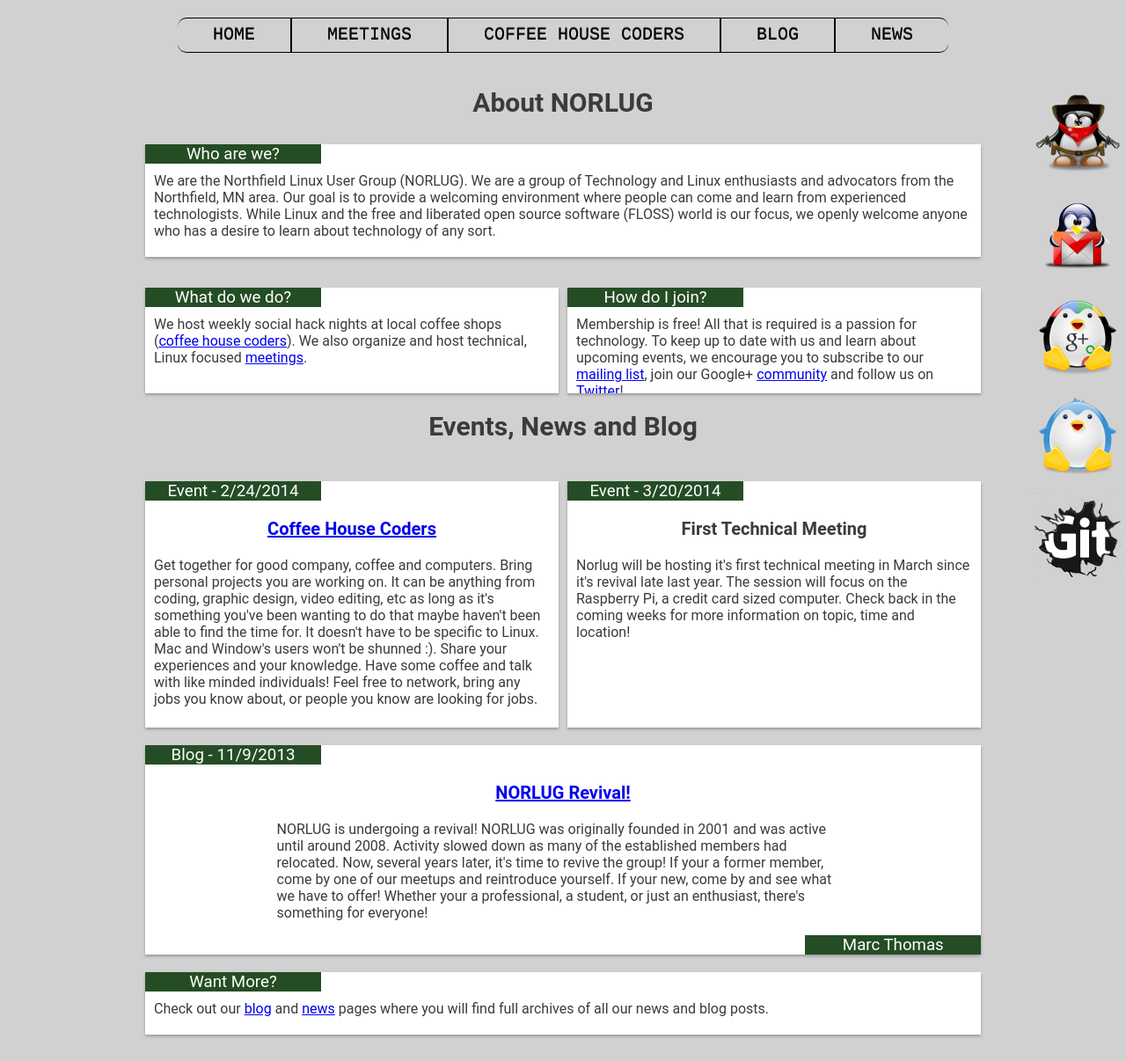
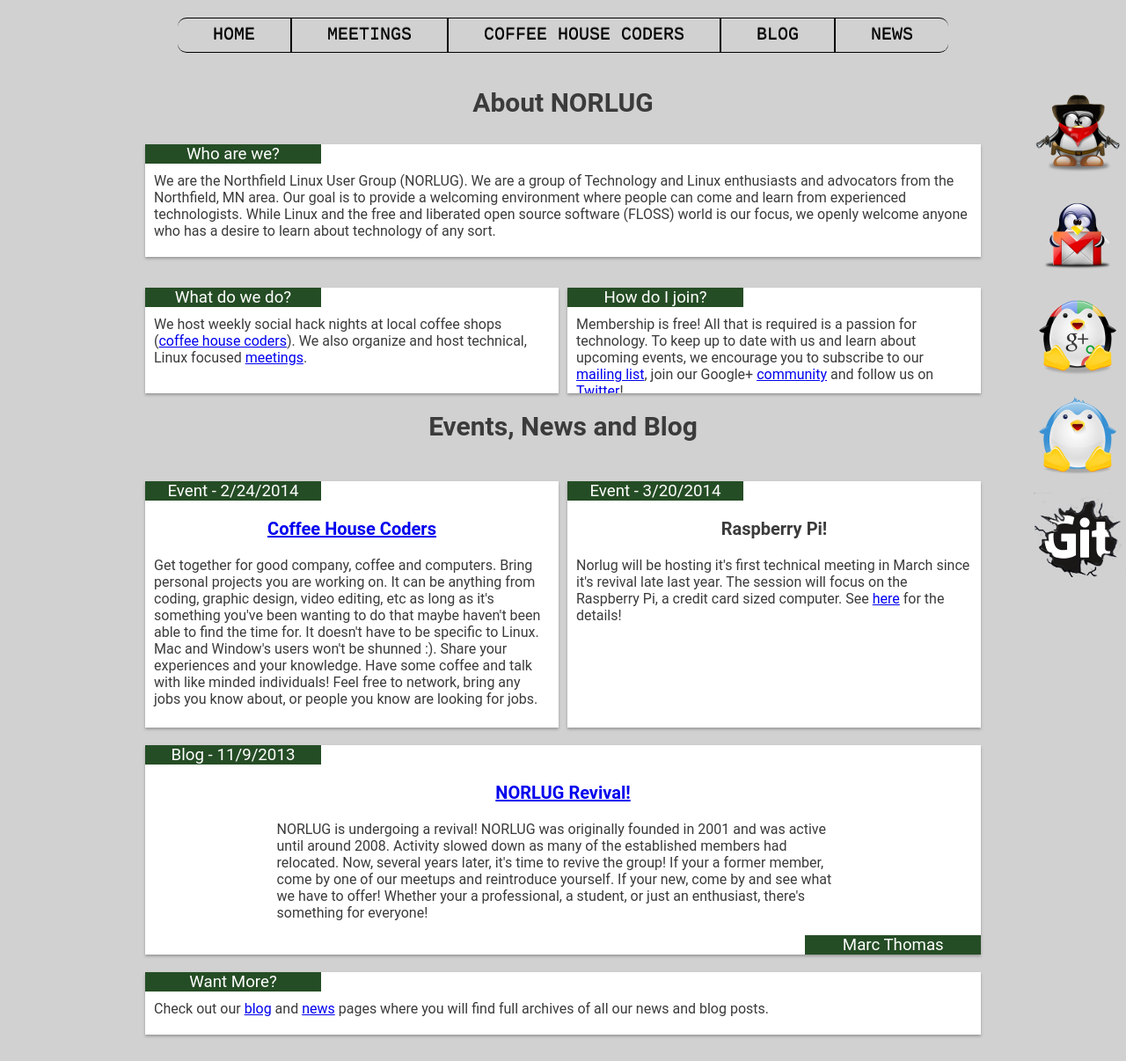
Before and after one commit to norlug/norlug.github.io, a Jekyll site: the page built from index.html, in a window 1280 px wide. Shown: the whole page at 88% size. Built offline with Jekyll 4.4.1, drawn with Linux system fonts in a browser that asks for light colours.

Commit message:
Updated Raspberry Pi Event.

```diff
--- a/index.html
+++ b/index.html
@@ -31,8 +31,8 @@
 <section class="card right large">
         <h3 class="header left"> Event - 3/20/2014 </h3>
         <p class="content left">
-        <p class="welcomePageBlogTitle" >First Technical Meeting</p>
-        Norlug will be hosting it's first technical meeting in March since it's revival late last year. The session will focus on the Raspberry Pi, a credit card sized computer. Check back in the coming weeks for more information on topic, time and location!
+        <p class="welcomePageBlogTitle" >Raspberry Pi!</p>
+        Norlug will be hosting it's first technical meeting in March since it's revival late last year. The session will focus on the Raspberry Pi, a credit card sized computer. See <a href ="http://www.norlug.org/meetings">here</a> for the details!
 </section>
 
 <section class="card">
```
